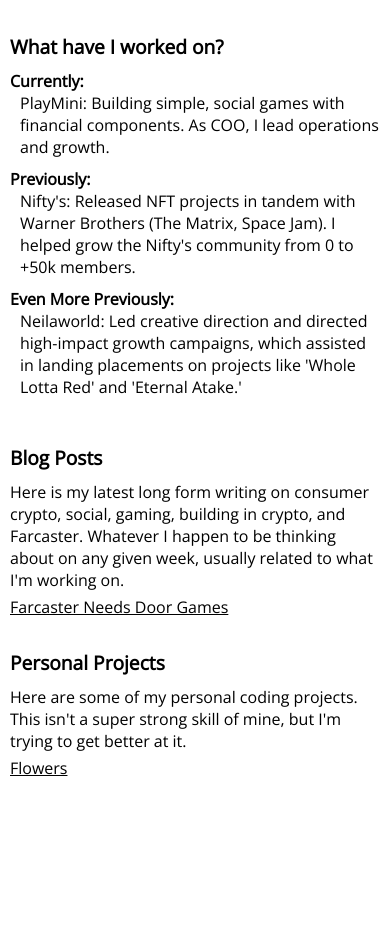
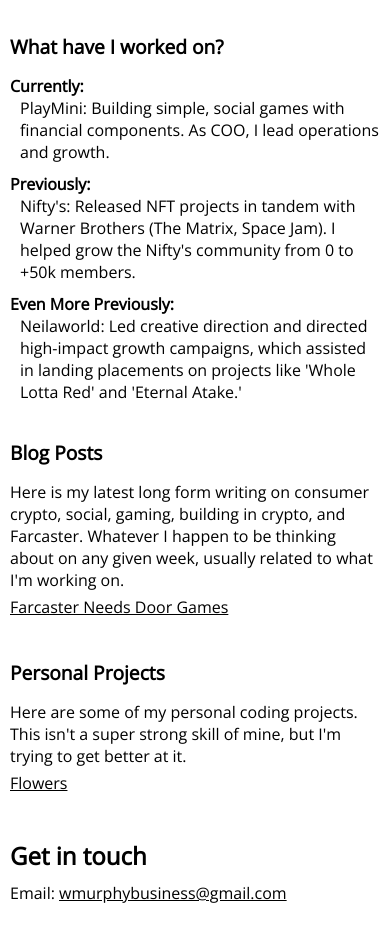
Before and after one commit to 0x0e18/personal, a plain HTML site: page index.html in a window 390 px wide. Shown: the part 132-1074 px from the top of the page. Before the commit the page ends 936 px from the top, so only its background shows below. Drawn offline with nearby package versions, Linux system fonts and the light colour scheme.

Commit message:
added email address

```diff
--- a/index.html
+++ b/index.html
@@ -49,5 +49,11 @@
             <!-- Add more project links here as you complete them -->
         </ul>
     </section>
+    <section id="contact">
+        <h2>Get in touch</h2>
+        <p>Email: <a href="mailto:wmurphybusiness@gmail.com">wmurphybusiness@gmail.com</a></p>
+    </section>
+
+
 </body>
 </html>
--- a/styles.css
+++ b/styles.css
@@ -28,7 +28,7 @@
 
 #resume h2, #blog h2, #projects h2 {
     font-size: 1.5em;
-    margin-bottom: 10px;
+    margin-bottom: 15px;
 }
 
 #resume dl {
@@ -42,7 +42,7 @@
 
 #resume dd {
     margin-left: 20px;
-    margin-bottom: 10px;
+    margin-bottom: 0px;
 }
 
 #blog ul, #projects ul {
@@ -54,7 +54,7 @@
     margin: 10px 0;
 }
 
-#blog a, #projects a {
+#blog a, #projects a, #contact a {
     color: #000;
     text-decoration: underline;
 }
@@ -68,6 +68,22 @@
     font-size: 0.9em;
     color: #555;
 }
+
+#contact {
+    text-align: left;
+    padding-bottom: 20px;
+}
+
+#contact h2 {
+    font-size: 1.5em;
+    margin-bottom: 10px;
+}
+
+#contact p {
+    margin: 0;
+    padding-left: 0px;
+}
+
 
 /* Responsive Design */
 @media (max-width: 600px) {
@@ -91,7 +107,7 @@
         margin: 5px 0;
     }
 
-    #blog, #projects {
-        padding-bottom: 10px; /* Add extra padding at the bottom for negative space */
+    #contact {
+        padding-bottom: 40px; /* Add extra padding at the bottom for negative space */
     }
 }
```
Also changed, not shown: 1 other file.
